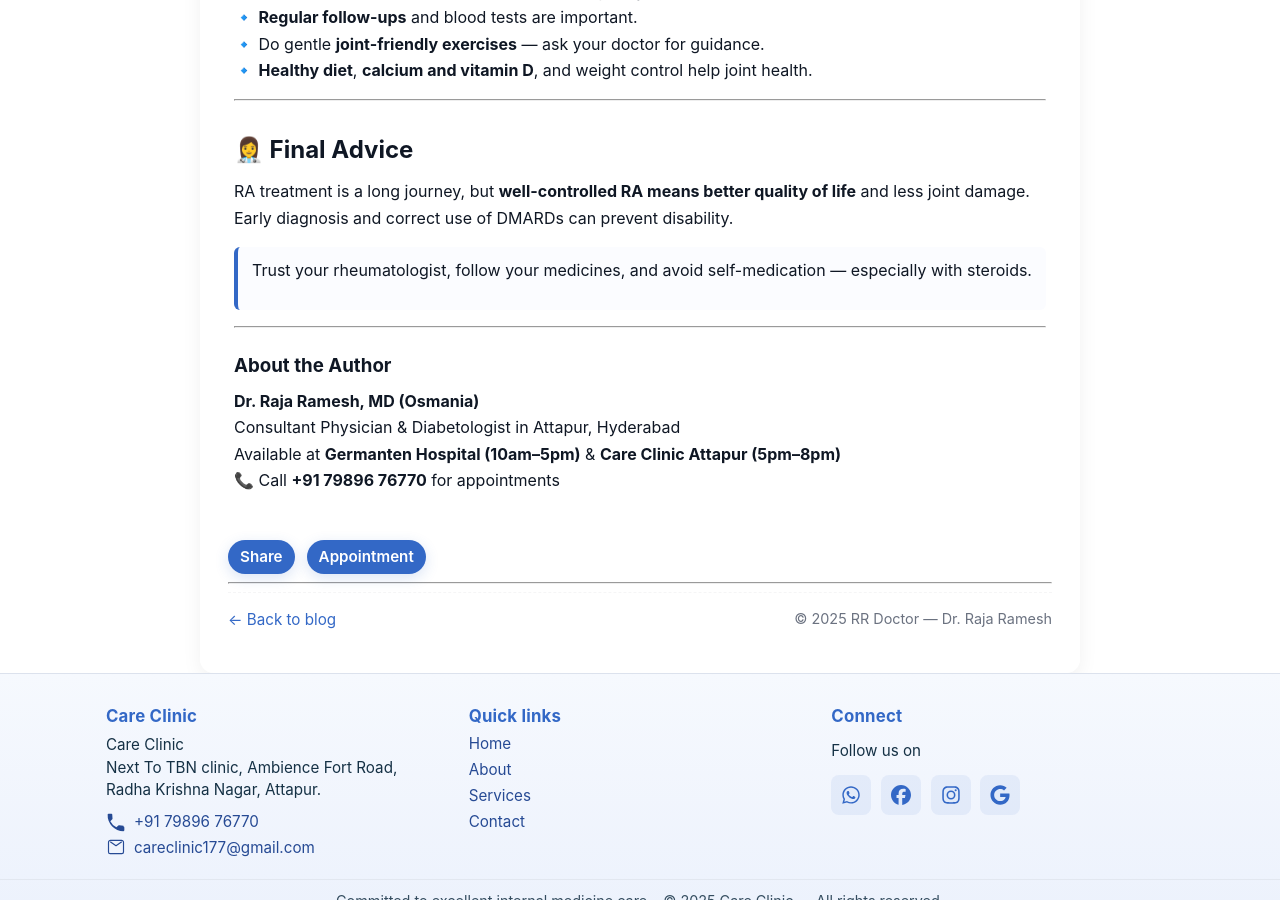
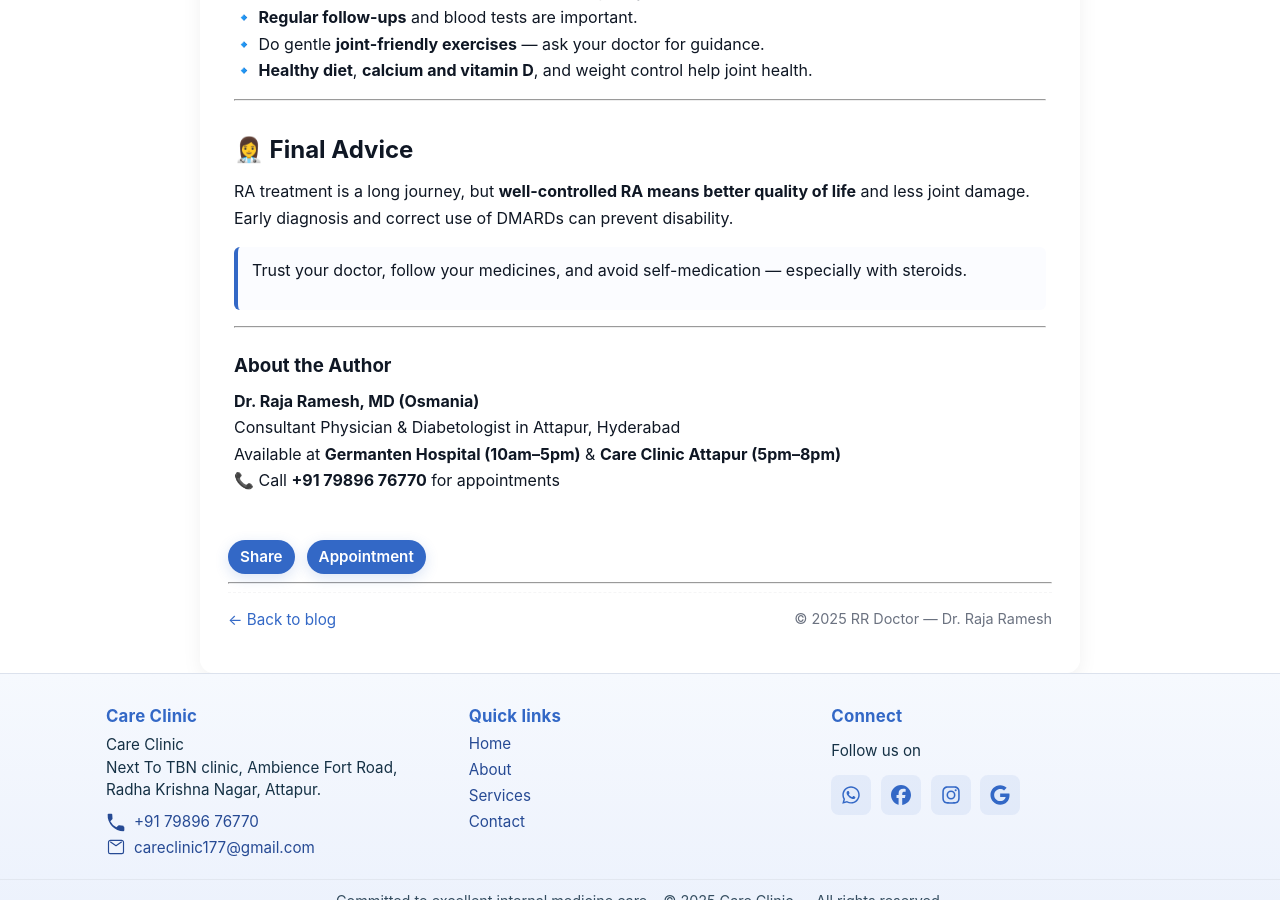
Before and after one commit to drrajarameshd/rr, a Jekyll site: the page built from _posts/2025-9-30-rheumatoid-arthritis-tips.md, in a window 1280 px wide and 900 px high, scrolled down 2432 px. Built offline with Jekyll 4.4.1, drawn with Linux system fonts in a browser that asks for light colours.

Commit message:
Update 2025-9-30-rheumatoid-arthritis-tips.md

```diff
--- a/_posts/2025-9-30-rheumatoid-arthritis-tips.md
+++ b/_posts/2025-9-30-rheumatoid-arthritis-tips.md
@@ -78,7 +78,7 @@ Some patients stop their medications when they “feel better.” But RA is a ch
 
 RA treatment is a long journey, but **well-controlled RA means better quality of life** and less joint damage. Early diagnosis and correct use of DMARDs can prevent disability.
 
-> Trust your rheumatologist, follow your medicines, and avoid self-medication — especially with steroids.
+> Trust your doctor, follow your medicines, and avoid self-medication — especially with steroids.
 
 ---
 
```
